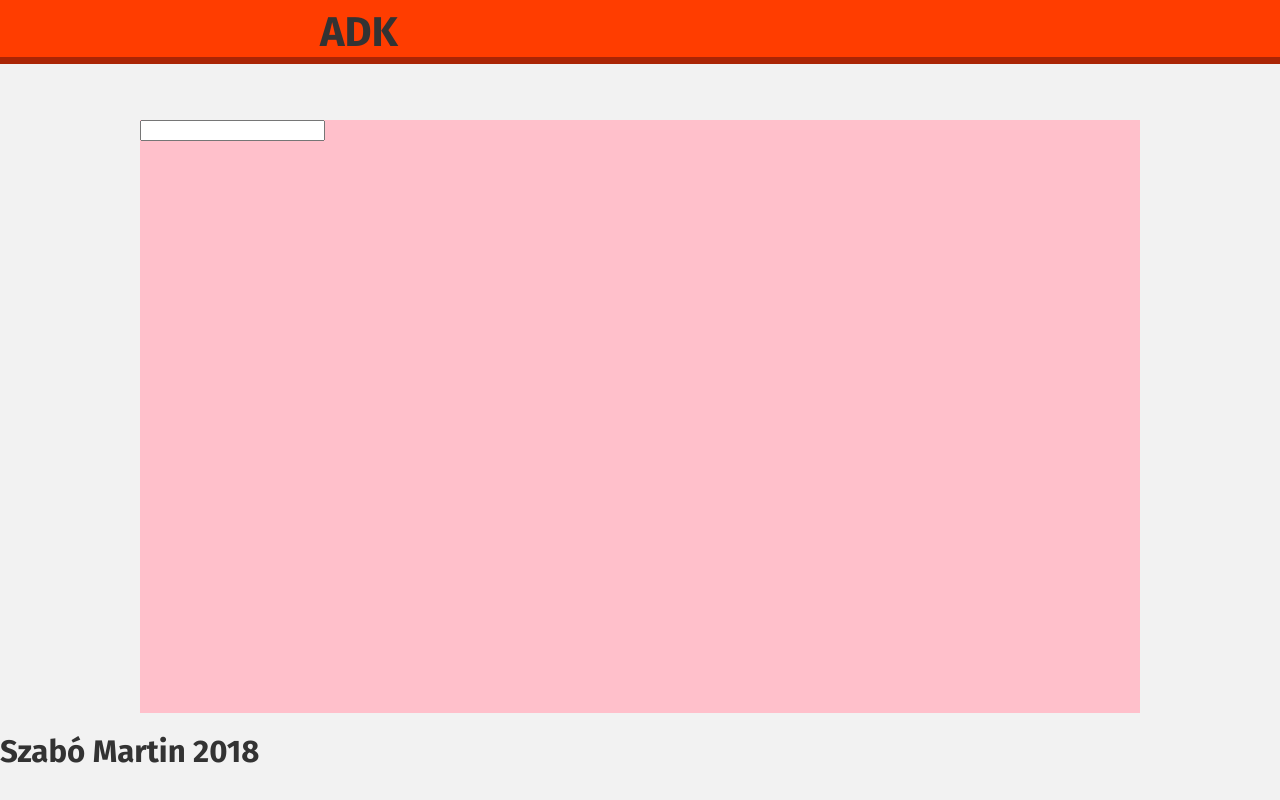
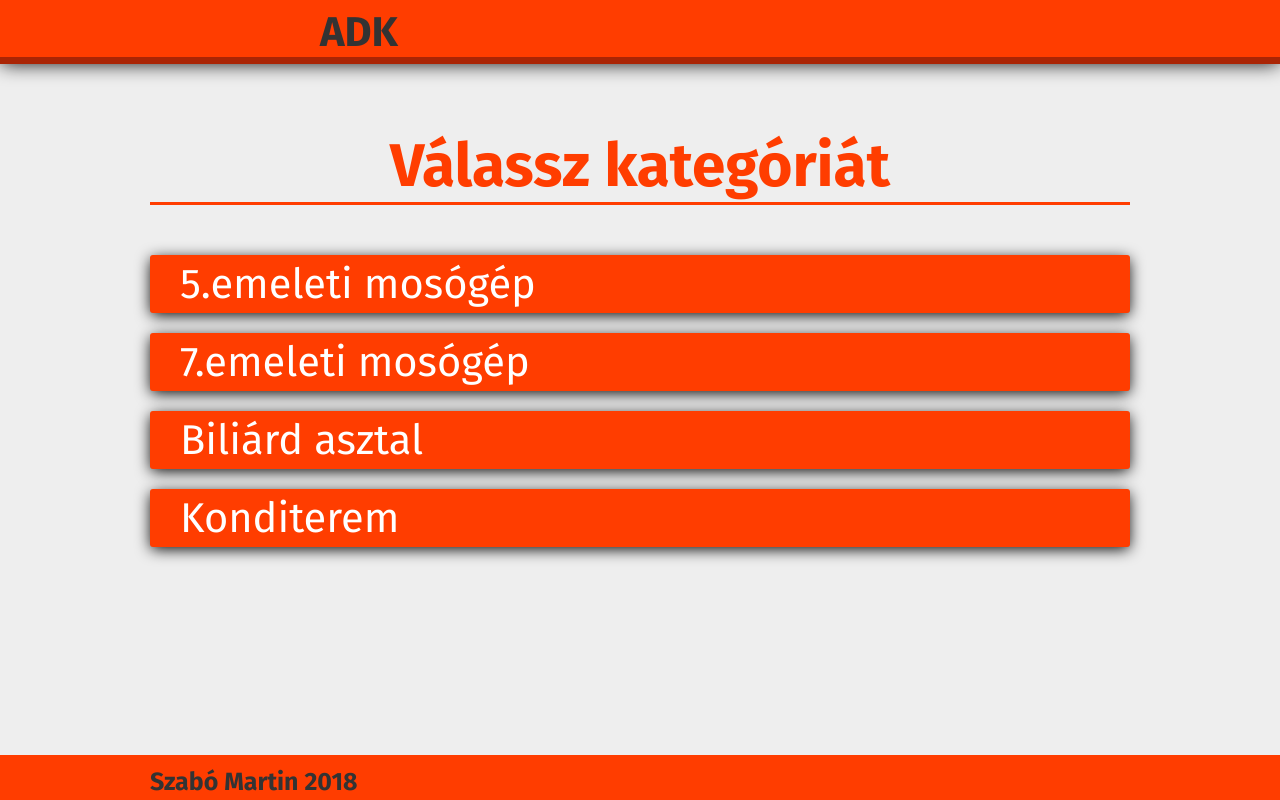
Before and after one commit to szaffo/adk, a PHP site: page / in a window 1280 px wide. Run offline with PHP 8.4, Linux system fonts and the light colour scheme.

Commit message:
homapage design done

```diff
--- a/api/api.php
+++ b/api/api.php
@@ -69,7 +69,9 @@
 // var_dump($records);
                                 // $json = array();
                   //       foreach ($records as $key => $value) {
-                  //            $json[] = json_encode($value, JSON_FORCE_OBJECT);
+                  //         Delta compression using up to 4 threads.
+Compressing objects: 100% (5/5), done.
+Writing objects: 100% (5/5), 2.30 KiB | 2.30 MiB/s, don   $json[] = json_encode($value, JSON_FORCE_OBJECT);
                   //       }
 // var_dump($json);
                         $json = json_encode($records, JSON_FORCE_OBJECT);
--- a/css/style.css
+++ b/css/style.css
@@ -9,6 +9,7 @@
 	--color-purple:#793862;
 	--color-black:#333;
 	--color-white:#f2f2f2;
+	--color-light-gray: #eee;
 	--max-width: 1000px;
 	color: var(--color-black);
 	background-color: var(--color-white);
@@ -20,6 +21,7 @@ body {
 	overflow: auto;
 	min-height: 100%;
 	align-items: stretch;
+	background: #Eee;
 }
 
 html {
@@ -38,12 +40,13 @@ header {
 	box-sizing: border-box;
 	background-color: var(--color-light-red);
 	border-bottom: 7px solid var(--color-adk-red);
-	padding: 7px 320px 0px 320px;
+	padding: 7px 320px 0px 320px
 	/*color: var(--color-white);*/
 	/*display: flex;*/
 	/*flex-direction: row;*/
 	/*justify-content: space-between;*/
-	/*align-items: baseline;*/
+	/*align-items: baseline;*/;
+	box-shadow: 0px 0px 20px -1px black;
 }
 
 h1, h2, h3 {
@@ -51,9 +54,102 @@ h1, h2, h3 {
 }
 
 .column {
-	background-color: pink;
 	width: 100%;
 	max-width: var(--max-width);
+	margin: 0px auto 0px auto;
+	/* border: 1px solid var(--color-light-red); */
+	border-radius: 3px;
+	/* box-shadow: 0px 0px 20px -2px black; */
+	padding: 10px 10px 10px 10px;
+	box-sizing: border-box;
+	/* background: var(--color-white); */
+}
+
+.column-home {
 	margin: 120px auto 20px auto;
-	min-height: calc(100% - 207px)
+	min-height: calc(100% - 185px);
 }
+
+.column-footer {
+	padding-bottom: 3px;
+}
+
+.align-center {
+	margin: auto;
+}
+
+.homepage-h2 {
+	text-align: center;
+	font-size: 2.9rem;
+	color: var(--color-light-red);
+	margin-bottom: 50px;
+	/* background: #fff; */
+	border-bottom: 3px solid var(--color-light-red);
+	/* box-shadow: 0px 3px 15px -1px black; */
+}
+
+.category-link {
+	text-decoration: none;
+	width: 100%;
+	display: block;
+	font-size: 2rem;
+	color: #fff;
+	font-weight: 400;
+	background-color: var(--color-light-red);
+	margin: 0px 0px 20px 0px;
+	border-radius: 3px;
+	box-sizing: border-box;
+	padding: 4px 30px 4px 30px;
+	box-shadow: 0px 3px 15px -1px black;
+	transition: box-shadow 0.2s ease-in-out;
+}
+
+.category-link:hover {
+	box-shadow: 0px 1px 5px 0px black;
+}
+
+.footer {
+	background: var(--color-light-red);
+	margin: 0px;
+	height: 45px;
+	font-size: 0.8rem;
+	display: flex;
+	align-items: flex-end;
+}
+
+.footer-col-1 {
+	width: 30%;
+	display: inline-block;
+}
+
+.footer-col-2 {
+	width: 70%;
+	display: inline-block;
+}
+
+@media screen and (max-width: 800px) {
+    .head {
+    	position: relative;
+    	padding: 3px 0px 0px 30px;
+    }
+
+    :root {
+    	font-size: 15px;
+    }
+
+    .column-home {
+    	margin-top: 0px;
+    }
+
+    .footer-col-1 {
+    	width: 100%;
+    }
+
+    .footer-col-2 {
+    	width: 100%;
+    }
+
+    .column-home {
+    	min-height: calc(100% - 111px);
+    }
+}
--- a/index.php
+++ b/index.php
@@ -5,15 +5,16 @@
 <html>
 	<head lang="hu">
 		<!-- Chrome, Firefox OS and Opera -->
-		<meta name="theme-color" content="#003c8f">
+		<meta name="theme-color" content="#333">
 		<!-- Windows Phone -->
-		<meta name="msapplication-navbutton-color" content="#003c8f">
+		<meta name="msapplication-navbutton-color" content="#333">
 		<!-- iOS Safari -->
-		<meta name="apple-mobile-web-app-status-bar-style" content="#003c8f">
+		<meta name="apple-mobile-web-app-status-bar-style" content="#333">
 
 		<meta charset="utf-8">
 		<meta name="author" content="Szabó Martin">
-		<meta name="viewport" content="width=device-width, initial-scale=1.0"/>
+		<!-- <meta name="viewport" content="width=device-width, initial-scale=1.0"/> -->
+		<meta name="viewport" content="width=device-width, initial-scale=1.0">
 		<meta name="description" content="">
 		<meta name="keywords" content=""/>
 
@@ -33,31 +34,31 @@
 
 
 		<content>
-			<div class="column">
-				<div class="row">
-					<input type="selector">
-					<!-- Location selector -->
-				</div>
-				<div class="row">
-					<div class="line">
-						<div class="time"></div>
-						<div class="buttons"></div>
-					</div>
-				</div>
-				<div class="row">
-					<div class="line">
-						<div class="time"></div>
-						<div class="buttons"></div>
+			<div class="column column-home">
+				<div class="align-center">
+					<h2 class="homepage-h2">Válassz kategóriát</h2>
+					<div class="categories">
+						<a class="category-link" href="showcategory.php?id=1">5.emeleti mosógép</a>
+						<a class="category-link" href="showcategory.php?id=3">7.emeleti mosógép</a>
+						<a class="category-link" href="showcategory.php?id=5">Biliárd asztal</a>
+						<a class="category-link" href="showcategory.php?id=5">Konditerem</a>
 					</div>
 				</div>
 			</div> <!-- column -->
-			<div class="plus-button"></div>
 		</content>
 
 
 		<footer>
 			<div class="footer">
-				<h2>Szabó Martin 2018</h2>
+				<div class="column column-footer">
+					<div class="footer-col-1">
+					<h2>Szabó Martin 2018</h2>
+				</div>
+				<div class="footer-col-2">
+					<!-- <a href="" class="footer-link">Elérhetőségek</a> -->
+					<!-- <a href="" class="footer-link">Hibabejelentés</a> -->
+				</div>
+				</div>
 			</div>
 		</footer>
 	</body>
```
